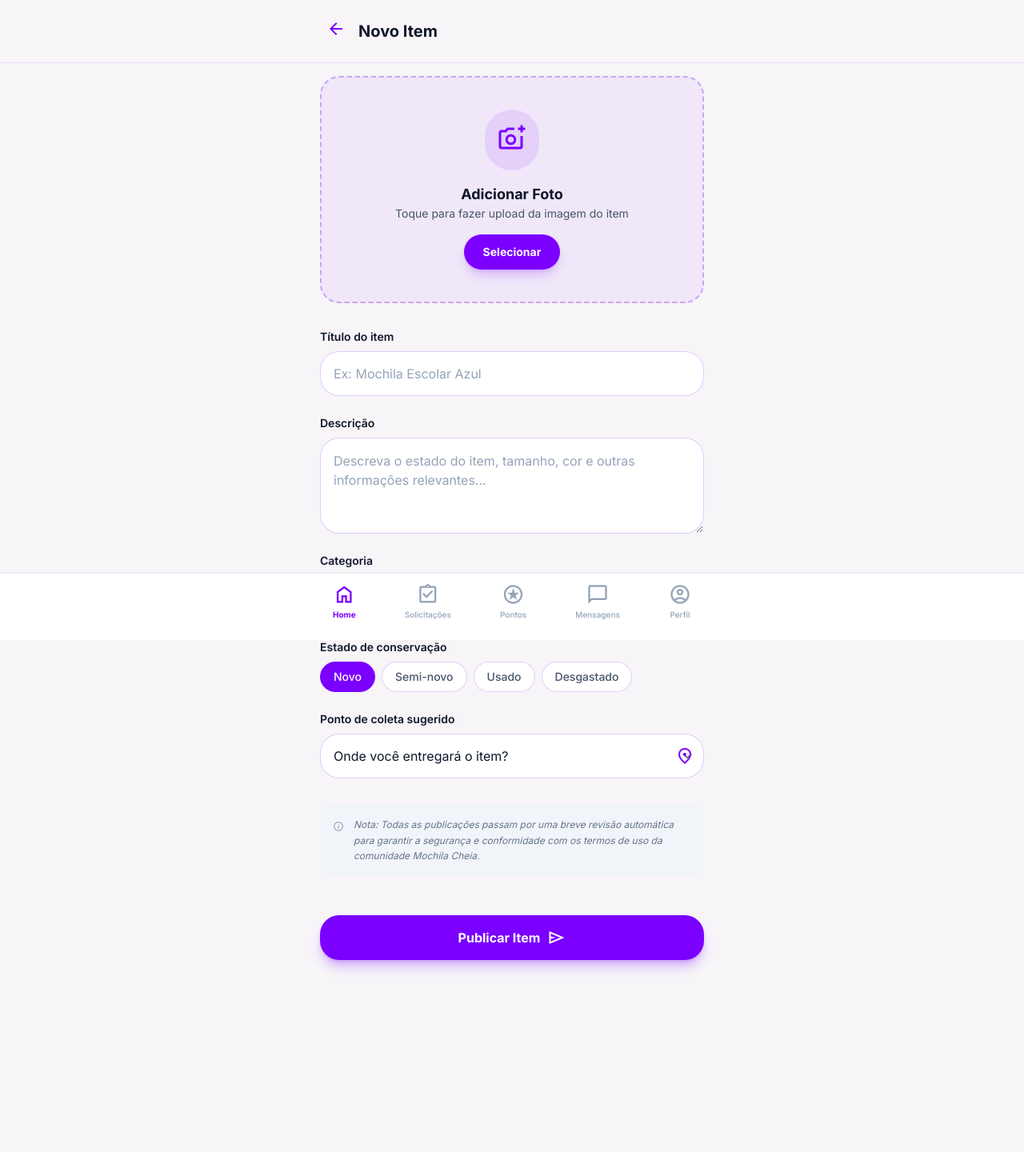
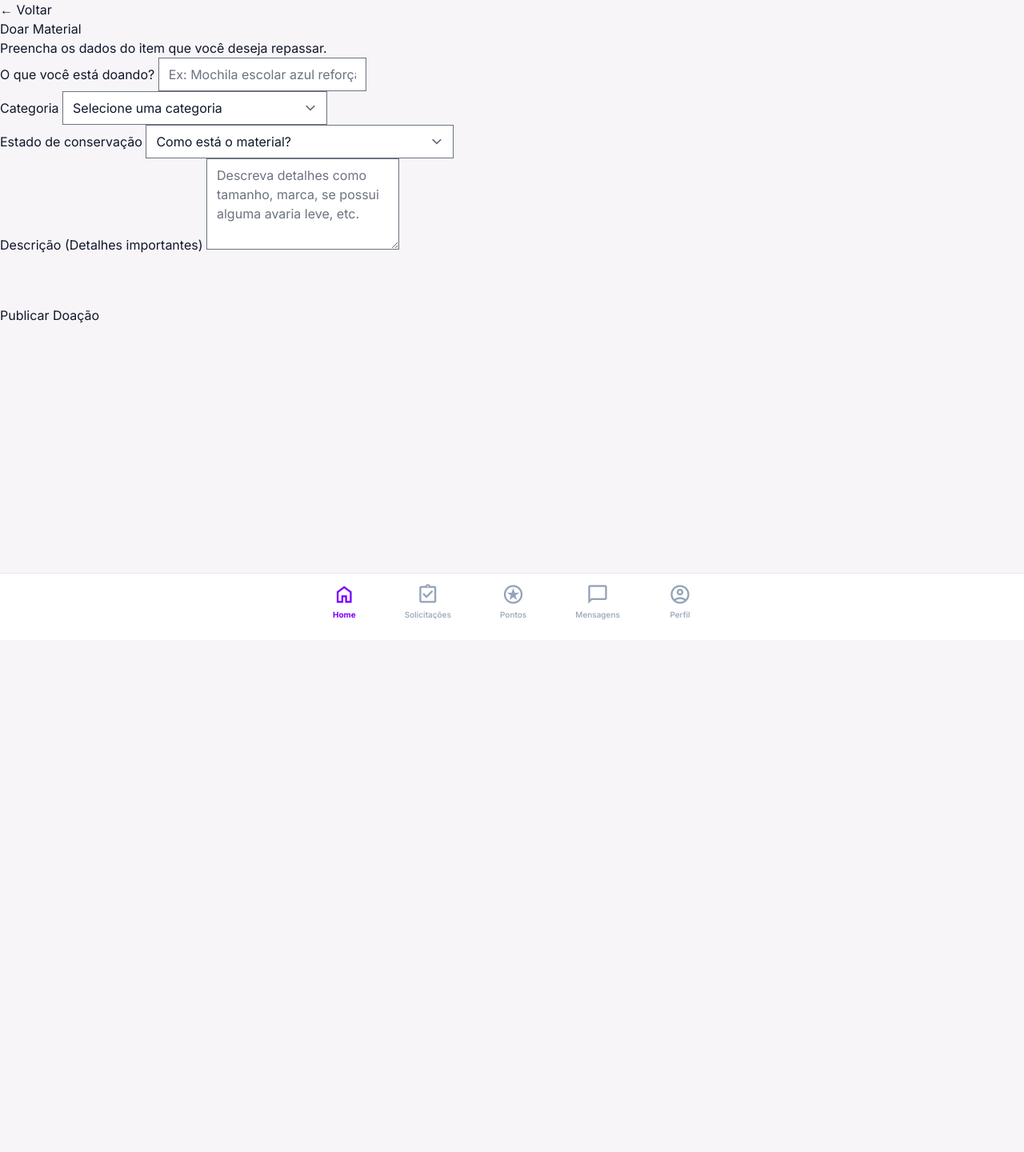
Before and after one commit to chico-piaba/Mochila-Cheia, a Flask app: page /itens/publicar in a window 1280 px wide. Shown: the whole page at 80% size. After the commit the page ends 774 px from the top, so only its background shows below. Run offline with Flask 3, Linux system fonts and the light colour scheme; some libraries are stand-ins or nearby versions.

Commit message:
RW feat: Adiciona template e CSS acessível do formulário de publicar item

```diff
--- a/src/web/templates/itens/publicar.html
+++ b/src/web/templates/itens/publicar.html
@@ -1,97 +1,51 @@
 {% extends "base.html" %}
-{% block titulo %}Cadastrar item — Mochila Cheia{% endblock %}
+
+{% block titulo %}Doar Material - Mochila Cheia{% endblock %}
+
 {% block conteudo %}
-<!-- Top Navigation -->
-<header class="sticky top-0 z-10 bg-background-light/80 dark:bg-background-dark/80 backdrop-blur-md border-b border-primary/10">
-<div class="flex items-center p-4 max-w-lg mx-auto">
-<a href="{{ url_for('itens.meus') }}" class="text-primary p-2 hover:bg-primary/10 rounded-full transition-colors">
-<span class="material-symbols-outlined">arrow_back</span>
-</a>
-<h1 class="text-xl font-bold ml-2">Novo Item</h1>
+<div class="publicar-container">
+    <a href="/" class="link-voltar" aria-label="Voltar para a home">← Voltar</a>
+
+    <div class="publicar-header">
+        <h1 class="publicar-titulo">Doar Material</h1>
+        <p class="publicar-subtitulo">Preencha os dados do item que você deseja repassar.</p>
+    </div>
+
+    <form method="POST" action="/itens/publicar" class="form-publicar" enctype="multipart/form-data">
+
+        <div class="input-group">
+            <label for="titulo">O que você está doando?</label>
+            <input type="text" id="titulo" name="titulo" placeholder="Ex: Mochila escolar azul reforçada" required aria-required="true">
+        </div>
+
+        <div class="input-group">
+            <label for="categoria">Categoria</label>
+            <select id="categoria" name="categoria" required aria-required="true">
+                <option value="" disabled selected>Selecione uma categoria</option>
+                <option value="Mochilas">Mochilas</option>
+                <option value="Livros">Livros Didáticos</option>
+                <option value="Cadernos">Cadernos</option>
+                <option value="Escrita">Materiais de Escrita (Lápis, Canetas)</option>
+                <option value="Uniformes">Uniformes</option>
+            </select>
+        </div>
+
+        <div class="input-group">
+            <label for="estado">Estado de conservação</label>
+            <select id="estado" name="estado" required aria-required="true">
+                <option value="" disabled selected>Como está o material?</option>
+                <option value="Novo">Novo (Nunca usado)</option>
+                <option value="Seminovo">Seminovo (Pouquíssimo uso)</option>
+                <option value="Usado">Usado (Com marcas de uso, mas funcional)</option>
+            </select>
+        </div>
+
+        <div class="input-group">
+            <label for="descricao">Descrição (Detalhes importantes)</label>
+            <textarea id="descricao" name="descricao" rows="4" placeholder="Descreva detalhes como tamanho, marca, se possui alguma avaria leve, etc." required aria-required="true"></textarea>
+        </div>
+
+        <button type="submit" class="btn-primario btn-bloco mt-16">Publicar Doação</button>
+    </form>
 </div>
-</header>
-<main class="max-w-lg mx-auto pb-24">
-<!-- Photo Upload Area -->
-<section class="p-4">
-<div class="flex flex-col items-center gap-4 rounded-xl border-2 border-dashed border-primary/30 bg-primary/5 px-6 py-10 transition-colors hover:border-primary/50">
-<div class="bg-primary/10 p-4 rounded-full">
-<span class="material-symbols-outlined text-primary text-4xl">add_a_photo</span>
-</div>
-<div class="text-center">
-<p class="text-slate-900 dark:text-slate-100 text-lg font-bold">Adicionar Foto</p>
-<p class="text-slate-600 dark:text-slate-400 text-sm">Toque para fazer upload da imagem do item</p>
-</div>
-<button class="flex min-w-[120px] cursor-pointer items-center justify-center rounded-xl h-11 px-6 bg-primary text-white text-sm font-bold shadow-lg shadow-primary/20 hover:bg-primary/90">
-                    Selecionar
-                </button>
-</div>
-</section>
-<!-- Form Fields -->
-<section class="flex flex-col gap-6 px-4 py-4">
-<!-- Título -->
-<div class="flex flex-col">
-<label class="text-slate-900 dark:text-slate-100 text-sm font-semibold mb-2">Título do item</label>
-<input class="w-full rounded-xl border-primary/20 bg-white dark:bg-slate-800 focus:border-primary focus:ring-primary text-slate-900 dark:text-slate-100 h-14 px-4 placeholder:text-slate-400" placeholder="Ex: Mochila Escolar Azul" type="text"/>
-</div>
-<!-- Descrição -->
-<div class="flex flex-col">
-<label class="text-slate-900 dark:text-slate-100 text-sm font-semibold mb-2">Descrição</label>
-<textarea class="w-full rounded-xl border-primary/20 bg-white dark:bg-slate-800 focus:border-primary focus:ring-primary text-slate-900 dark:text-slate-100 min-h-[120px] p-4 placeholder:text-slate-400" placeholder="Descreva o estado do item, tamanho, cor e outras informações relevantes..."></textarea>
-</div>
-<!-- Categoria Dropdown -->
-<div class="flex flex-col">
-<label class="text-slate-900 dark:text-slate-100 text-sm font-semibold mb-2">Categoria</label>
-<div class="relative">
-<select class="w-full appearance-none rounded-xl border-primary/20 bg-white dark:bg-slate-800 focus:border-primary focus:ring-primary text-slate-900 dark:text-slate-100 h-14 px-4 pr-10">
-<option disabled="" selected="" value="">Selecione uma categoria</option>
-<option value="materiais">Materiais Escolares</option>
-<option value="uniformes">Uniformes</option>
-<option value="livros">Livros e Apostilas</option>
-<option value="outros">Outros</option>
-</select>
-<span class="material-symbols-outlined absolute right-3 top-1/2 -translate-y-1/2 pointer-events-none text-primary">expand_more</span>
-</div>
-</div>
-<!-- Estado de Conservação Chips -->
-<div class="flex flex-col">
-<label class="text-slate-900 dark:text-slate-100 text-sm font-semibold mb-2">Estado de conservação</label>
-<div class="flex flex-wrap gap-2">
-<button class="px-4 py-2 rounded-full border border-primary bg-primary text-white text-sm font-medium">Novo</button>
-<button class="px-4 py-2 rounded-full border border-primary/20 bg-white dark:bg-slate-800 text-slate-600 dark:text-slate-300 text-sm font-medium hover:border-primary/50">Semi-novo</button>
-<button class="px-4 py-2 rounded-full border border-primary/20 bg-white dark:bg-slate-800 text-slate-600 dark:text-slate-300 text-sm font-medium hover:border-primary/50">Usado</button>
-<button class="px-4 py-2 rounded-full border border-primary/20 bg-white dark:bg-slate-800 text-slate-600 dark:text-slate-300 text-sm font-medium hover:border-primary/50">Desgastado</button>
-</div>
-</div>
-<!-- Ponto de Coleta Dropdown -->
-<div class="flex flex-col">
-<label class="text-slate-900 dark:text-slate-100 text-sm font-semibold mb-2">Ponto de coleta sugerido</label>
-<div class="relative">
-<select class="w-full appearance-none rounded-xl border-primary/20 bg-white dark:bg-slate-800 focus:border-primary focus:ring-primary text-slate-900 dark:text-slate-100 h-14 px-4 pr-10">
-<option disabled="" selected="" value="">Onde você entregará o item?</option>
-<option value="escola_central">Escola Central (Portão A)</option>
-<option value="biblioteca_municipal">Biblioteca Municipal</option>
-<option value="centro_comunitario">Centro Comunitário Vila Nova</option>
-<option value="combinar">A combinar via chat</option>
-</select>
-<span class="material-symbols-outlined absolute right-3 top-1/2 -translate-y-1/2 pointer-events-none text-primary">location_on</span>
-</div>
-</div>
-<!-- Disclaimer -->
-<div class="flex items-start gap-3 p-4 bg-slate-100 dark:bg-slate-800/50 rounded-lg mt-2">
-<span class="material-symbols-outlined text-slate-400 text-sm mt-0.5">info</span>
-<p class="text-xs text-slate-500 dark:text-slate-400 leading-relaxed italic">
-                    Nota: Todas as publicações passam por uma breve revisão automática para garantir a segurança e conformidade com os termos de uso da comunidade Mochila Cheia.
-                </p>
-</div>
-</section>
-<!-- Submit Action -->
-<div class="p-4 mt-4">
-<button class="w-full bg-primary hover:bg-primary/90 text-white font-bold py-4 rounded-xl shadow-lg shadow-primary/30 flex items-center justify-center gap-2 transition-transform active:scale-[0.98]">
-                Publicar Item
-                <span class="material-symbols-outlined">send</span>
-</button>
-</div>
-</main>
-<!-- Bottom Padding for safe area mobile -->
-<div class="h-8"></div>
 {% endblock %}
```
Also changed, not shown: src/web/static/css/style.css (+58 -0 lines).
